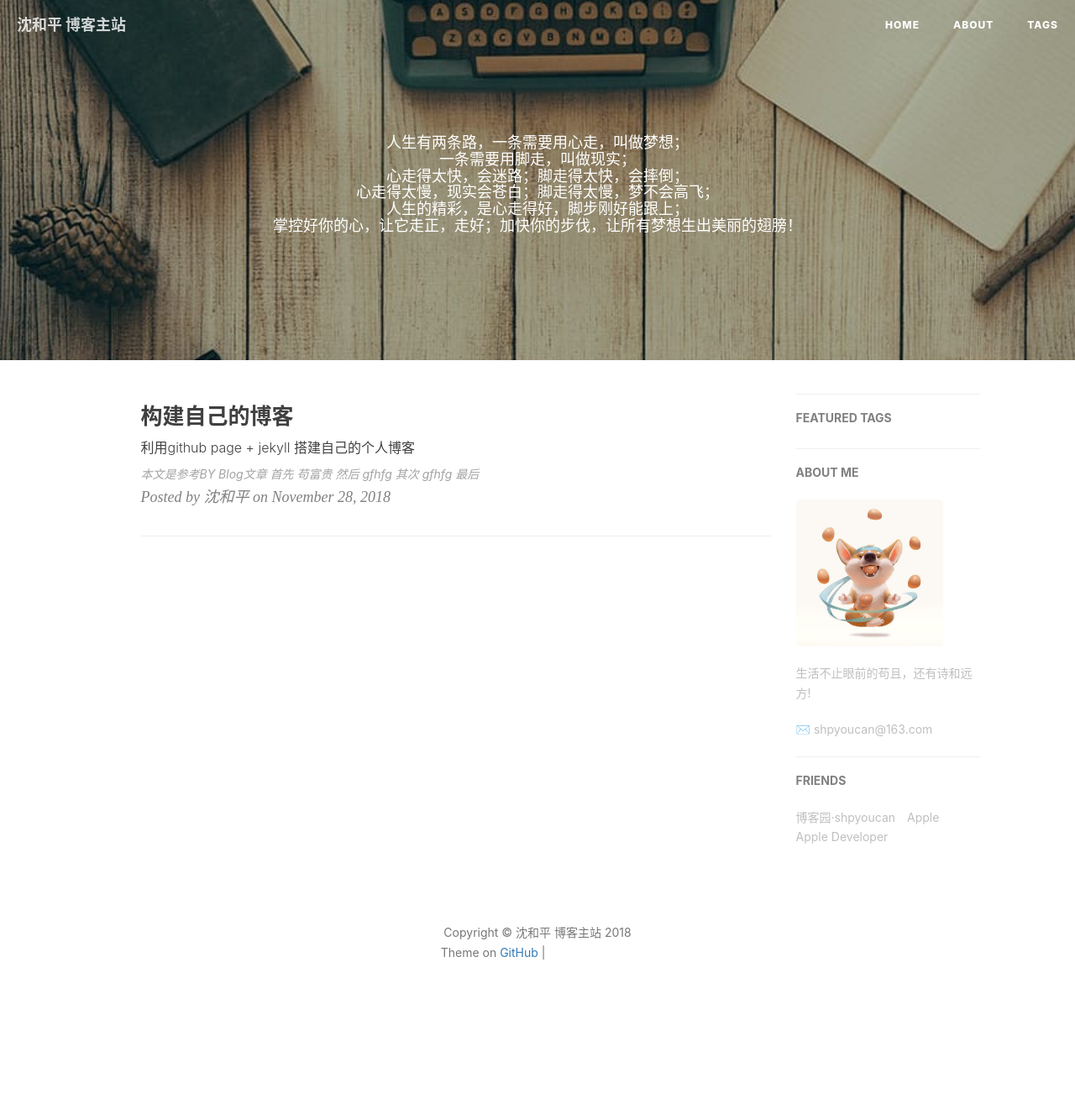
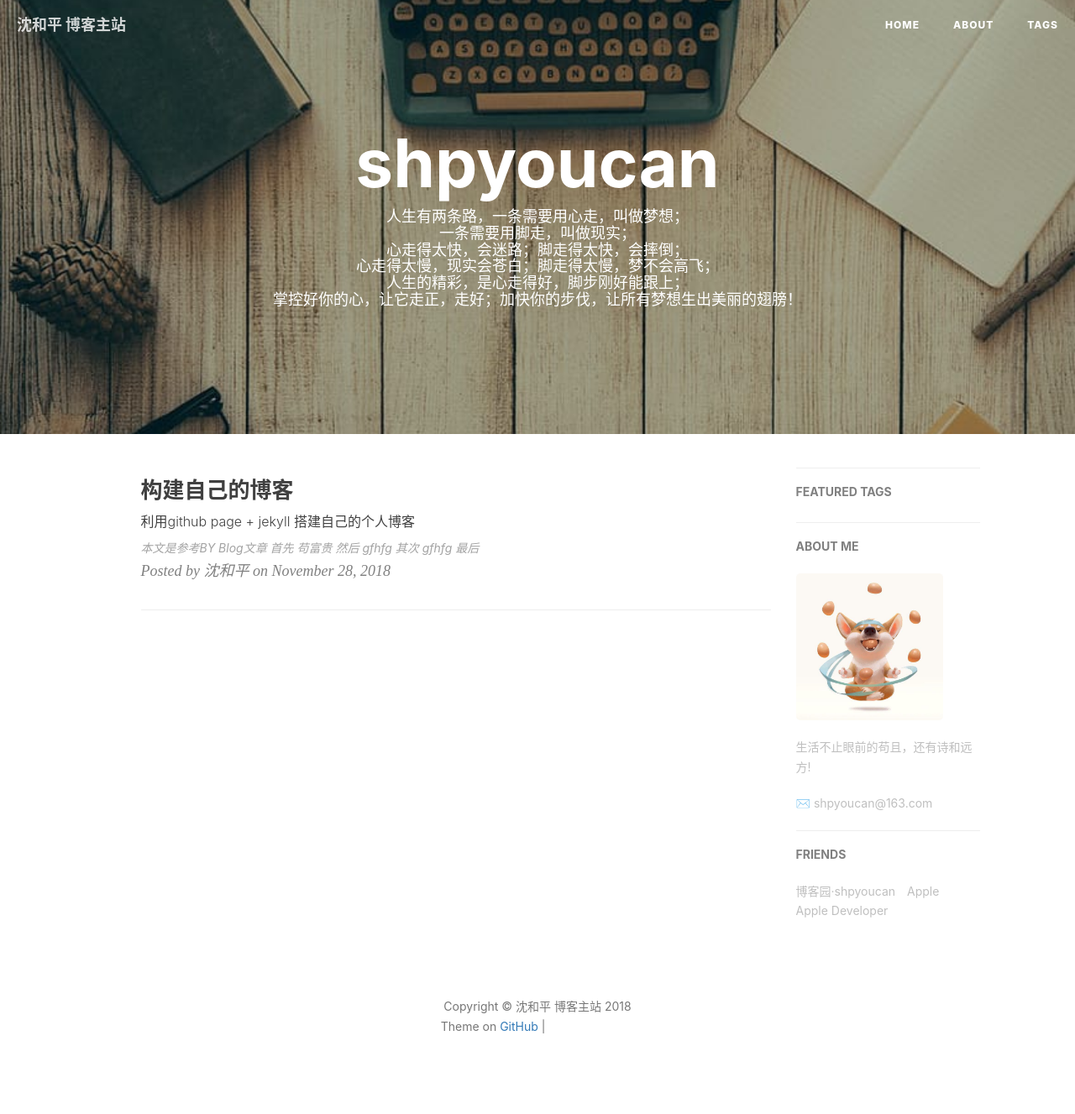
Before and after one commit to eudifnai/eudifnai.github.io, a Jekyll site: the page built from index.html, in a window 1280 px wide. Shown: the whole page at 84% size. Built offline with Jekyll 4.4.1, drawn with Linux system fonts in a browser that asks for light colours; nearby versions of some CDN libraries; the list of posts is cut into pages by our own code; comment, search, counter and statistics services are not loaded; before the commit the page ends 1239 px from its top, so only the background shows below that; grey boxes are pictures that could not be loaded.

Commit message:
Update page.html

```diff
--- a/_layouts/page.html
+++ b/_layouts/page.html
@@ -8,7 +8,7 @@ layout: default
         <div class="row">
             <div class="col-lg-8 col-lg-offset-2 col-md-10 col-md-offset-1 ">
                 <div class="site-heading">
-                    <!-- <h1>{% if page.title %}{{ page.title }}{% else %}{{ site.title }}{% endif %}</h1> -->
+                    <h1>shpyoucan</h1>
                     <!--<hr class="small">-->
                     <span class="subheading">{{ page.description }}</span>
                 </div>
```
